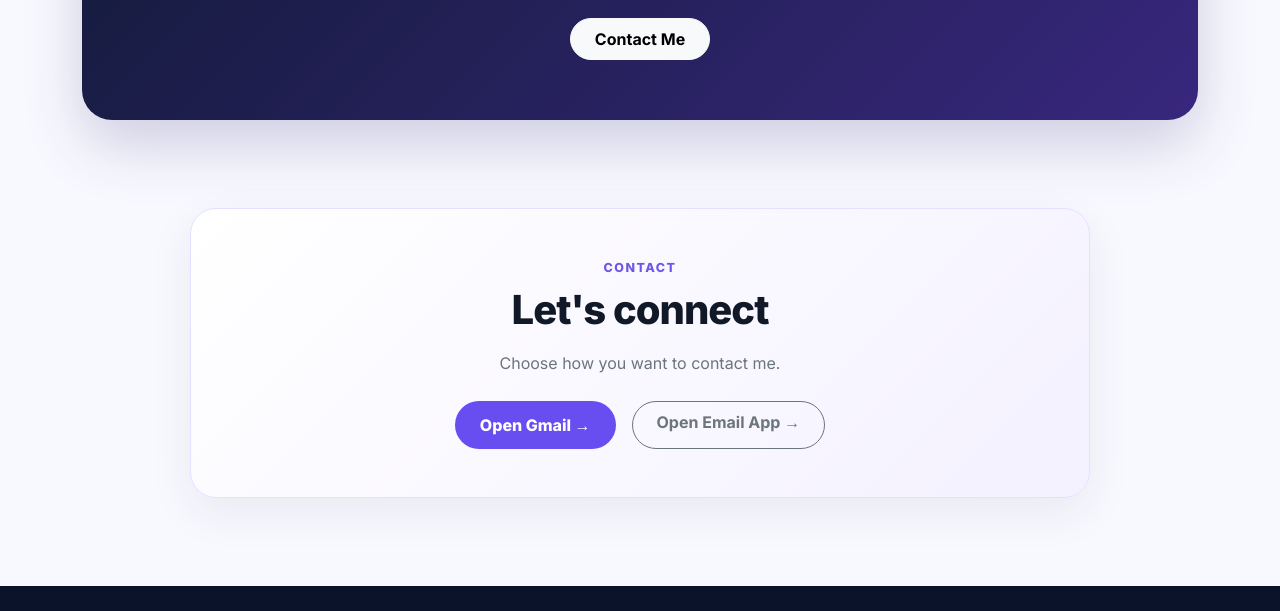
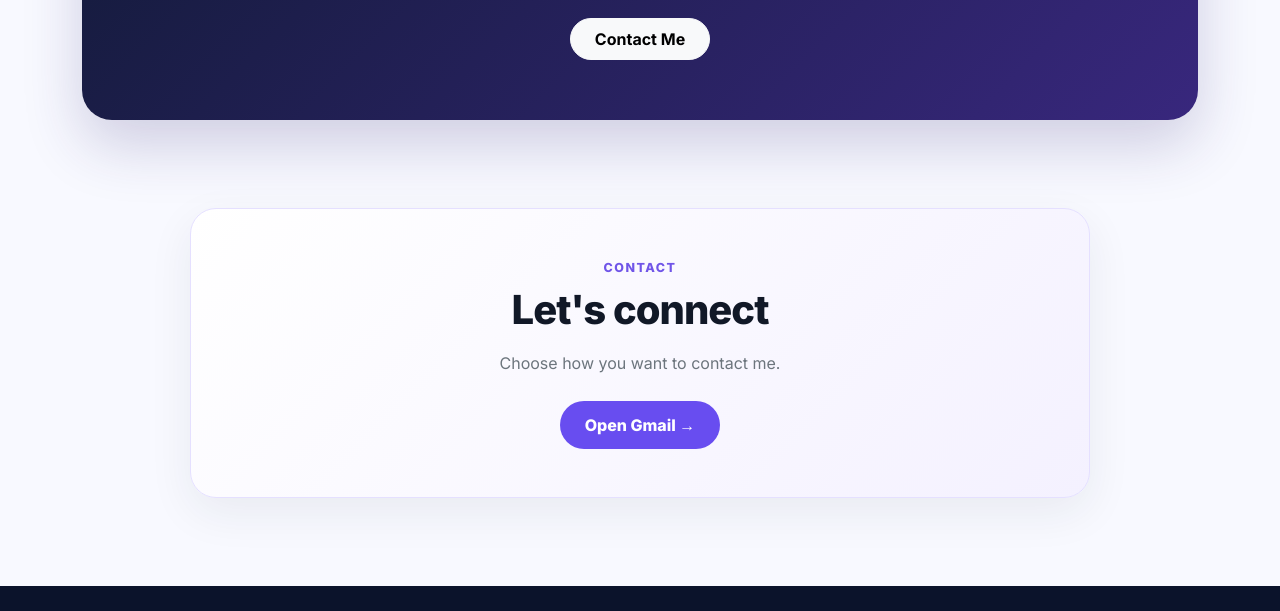
Before and after one commit to Bharti-Rawat/College_Campus_Project, a plain HTML site: page student-event-management/index.html in a window 1280 px wide. Shown: the part 3826-4437 px from the top of the page. Drawn offline with nearby package versions, Linux system fonts and the light colour scheme.

Commit message:
Remove email app button from contact section

```diff
--- a/student-event-management/index.html
+++ b/student-event-management/index.html
@@ -16,7 +16,7 @@
   <section id="about" class="section-space"><div class="container"><div class="row align-items-center g-5"><div class="col-lg-6"><div class="about-image"></div></div><div class="col-lg-6 about-copy"><p class="section-label mb-2">About Me</p><h2 class="section-title display-6 mb-3">A student building skills through projects</h2><p class="text-secondary">I'm Bharti Rawat, a BCA 3rd year student at Star Infotech College, Ajmer under MDSU University. I enjoy learning web development and creating responsive websites using HTML, CSS and Bootstrap.</p><div class="row g-3 mt-3"><div class="col-6"><div class="detail-card"><strong>BCA</strong><span>3rd Year</span></div></div><div class="col-6"><div class="detail-card"><strong>College</strong><span>Star Infotech</span></div></div><div class="col-6"><div class="detail-card"><strong>University</strong><span>MDSU</span></div></div><div class="col-6"><div class="detail-card"><strong>Focus</strong><span>Web Development</span></div></div></div></div></div></div></section>
   <section id="gallery" class="section-space bg-white"><div class="container"><div class="text-center mb-5"><p class="section-label mb-2">My Interests</p><h2 class="section-title display-6">Learn. Create. Grow.</h2><p class="section-subtitle">Exploring technology, creativity and new ideas through college and personal projects.</p></div><div class="row g-4"><div class="col-md-6"><div class="gallery-item gallery-1"></div></div><div class="col-md-6"><div class="gallery-item gallery-2"></div></div><div class="col-md-6"><div class="gallery-item gallery-3"></div></div><div class="col-md-6"><div class="gallery-item gallery-4"></div></div></div></div></section>
   <section class="section-space"><div class="container"><div class="project-box text-center"><p class="text-uppercase fw-bold mb-2">Bharti Rawat</p><h2 class="display-6 fw-bold mb-3">Thanks for visiting my portfolio.</h2><p class="mx-auto mb-4" style="max-width:760px">I am always learning, experimenting and working on new ideas to improve my web development skills.</p><a href="#contact" class="btn btn-light rounded-pill px-4 py-2 fw-bold">Contact Me</a></div></div></section>
-  <section id="contact" class="section-space pt-0"><div class="container"><div class="contact-card text-center mx-auto" style="max-width:900px"><p class="section-label mb-2">Contact</p><h2 class="section-title display-6 mb-3">Let's connect</h2><p class="text-secondary mb-4">Choose how you want to contact me.</p><div class="d-flex flex-wrap justify-content-center gap-3"><a class="btn btn-primary-custom" href="https://mail.google.com/mail/u/0/?view=cm&fs=1&to=bhartirawat9829@gmail.com&su=Bharti%20Portfolio%20Enquiry" target="_blank" rel="noopener noreferrer">Open Gmail →</a><a class="btn btn-outline-secondary rounded-pill px-4 py-2 fw-bold" href="mailto:bhartirawat9829@gmail.com?subject=Bharti%20Portfolio%20Enquiry">Open Email App →</a></div></div></div></section>
+  <section id="contact" class="section-space pt-0"><div class="container"><div class="contact-card text-center mx-auto" style="max-width:900px"><p class="section-label mb-2">Contact</p><h2 class="section-title display-6 mb-3">Let's connect</h2><p class="text-secondary mb-4">Choose how you want to contact me.</p><div class="d-flex flex-wrap justify-content-center gap-3"><a class="btn btn-primary-custom" href="https://mail.google.com/mail/u/0/?view=cm&fs=1&to=bhartirawat9829@gmail.com&su=Bharti%20Portfolio%20Enquiry" target="_blank" rel="noopener noreferrer">Open Gmail →</a></div></div></div></section>
   <footer><div class="container"><div class="row g-4 align-items-start"><div class="col-md-6"><div class="footer-brand fw-bold">🎓 Bharti <span class="brand-dot">Portfolio</span></div><p class="mb-0 mt-2">Learn · Create · Grow</p></div><div class="col-md-6 text-md-end"><strong>Bharti Rawat</strong><p class="mb-0 mt-2">BCA 3rd Year · HTML · CSS · Bootstrap</p></div></div><hr class="border-secondary my-4"><div class="text-center"><small>© 2026 Bharti Portfolio. All rights reserved.</small></div></div></footer>
 </body>
 </html>
```
